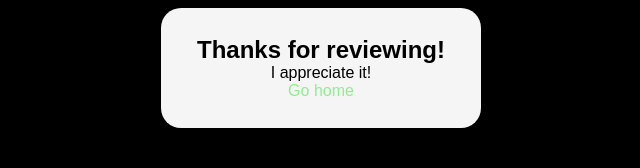
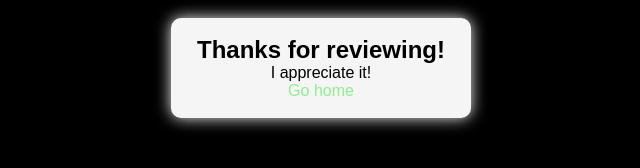
Before and after one commit to maxsspot/project2, a plain HTML site: page submitted.html in a window 1280 px wide. Shown: the whole page, without its empty margins (319-959 px from the left). Drawn offline with Linux system fonts and the light colour scheme; a web font is replaced by a local one.

Commit message:
Update style.css

```diff
--- a/style.css
+++ b/style.css
@@ -17,7 +17,7 @@ body {
 	animation-name: down;
   	animation-duration:1s;
   	animation-iteration-count:1;
-	box-shadow:0px 0px 0px 10px whitesmoke;
+	box-shadow:0px 0px 15px whitesmoke;
 }
 
 @keyframes down {
```
